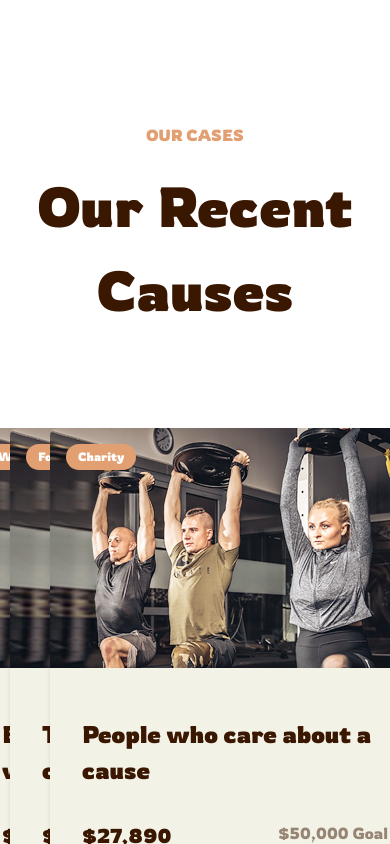
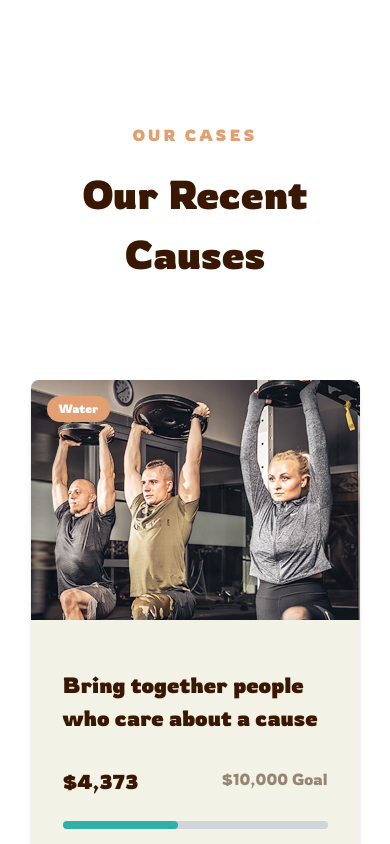
Before and after one commit to JamesGlik/CHARITY, a Next.js app in the folder my-app/: page / in a window 390 px wide. Shown: the part 3800-4644 px from the top of the page. Built offline with nearby package versions, Linux system fonts and the light colour scheme.

Commit message:
media query
added media query

```diff
--- a/my-app/components/molecules/CauseCard/CauseCard.tsx
+++ b/my-app/components/molecules/CauseCard/CauseCard.tsx
@@ -6,7 +6,7 @@ import { CauseCardProps } from '../../../types/CauseCardProps/CauseCardProps';
 
 export default function CauseCard({ category, title, raised, goal, imageSrc }: CauseCardProps) {
   return (
-    <div className="w-[370px] h-[560px] bg-[#F3F2E7] rounded-lg shadow-md">
+    <div className="w-[370px] sm:w-[329px] h-[560px] bg-[#F3F2E7] rounded-lg shadow-md">
       <div className="relative w-full h-[240px]">
         <Image src={imageSrc} alt={title} layout="fill" className="rounded-t-lg object-cover" />
         <span className="absolute top-4 left-4 px-3 py-1 text-[12px] font-semibold text-white bg-[#E29F72] rounded-full">
@@ -14,7 +14,7 @@ export default function CauseCard({ category, title, raised, goal, imageSrc }: C
         </span>
       </div>
       <div className="p-8">
-        <h3 className="mt-4 text-[24px] font-bold text-[#3A1700]">{title}</h3>
+        <h3 className="mt-4 text-[24px] font-bold text-[#3A1700] sm:text-[22px]">{title}</h3>
         <div className="mt-[33px] text-gray-600">
           <div className="flex justify-between">
             <p className="text-[#3A1700] text-[20px] font-bold">${raised.toLocaleString()}</p>
--- a/my-app/components/organisms/RecentCauses/RecentCauses.tsx
+++ b/my-app/components/organisms/RecentCauses/RecentCauses.tsx
@@ -14,12 +14,12 @@ export default function RecentCauses({ causes }: RecentCausesProps) {
   return (
     <section className="pt-[138px] pb-[112px] bg-white">
       <div className="mx-auto px-4 text-center">
-        <h2 className="text-[16px] font-semibold text-[#E29F72]">OUR CASES</h2>
-        <h3 className="mt-[17px] text-[56px] font-bold text-[#3A1700]">
+        <h2 className="text-[16px] font-semibold text-[#E29F72] tracking-[3px]">OUR CASES</h2>
+        <h3 className="mt-[17px] text-[56px] font-bold text-[#3A1700] sm:text-[40px]">
           Our Recent Causes
         </h3>
       </div>
-      <div className="mt-[64px] grid grid-cols-3 max-lg:grid-cols-2 max-md:grid-cols-1 px-[135px] justify-items-center">
+      <div className="mt-[64px] grid grid-cols-3 sm:grid-cols-1 px-[135px] justify-items-center">
         {visibleCauses.map((cause, index) => (
           <motion.div
             key={index}
```
